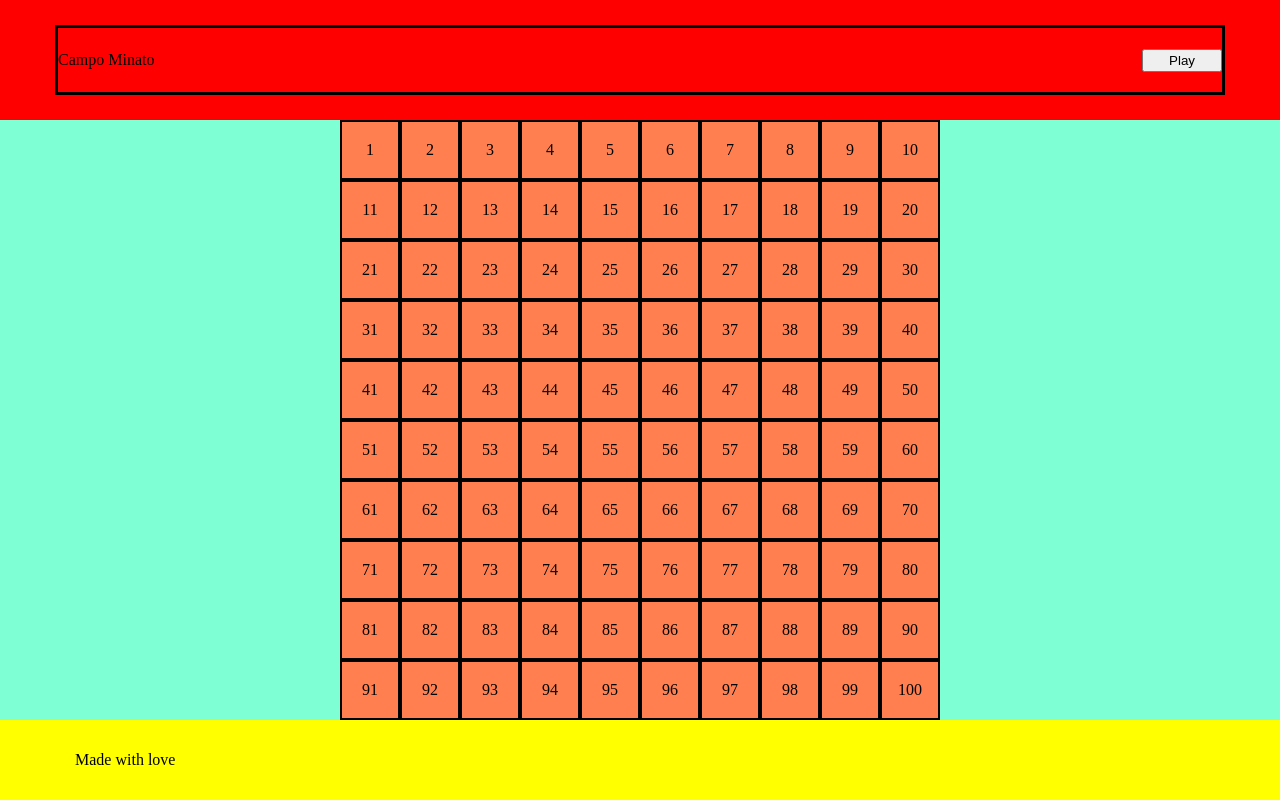
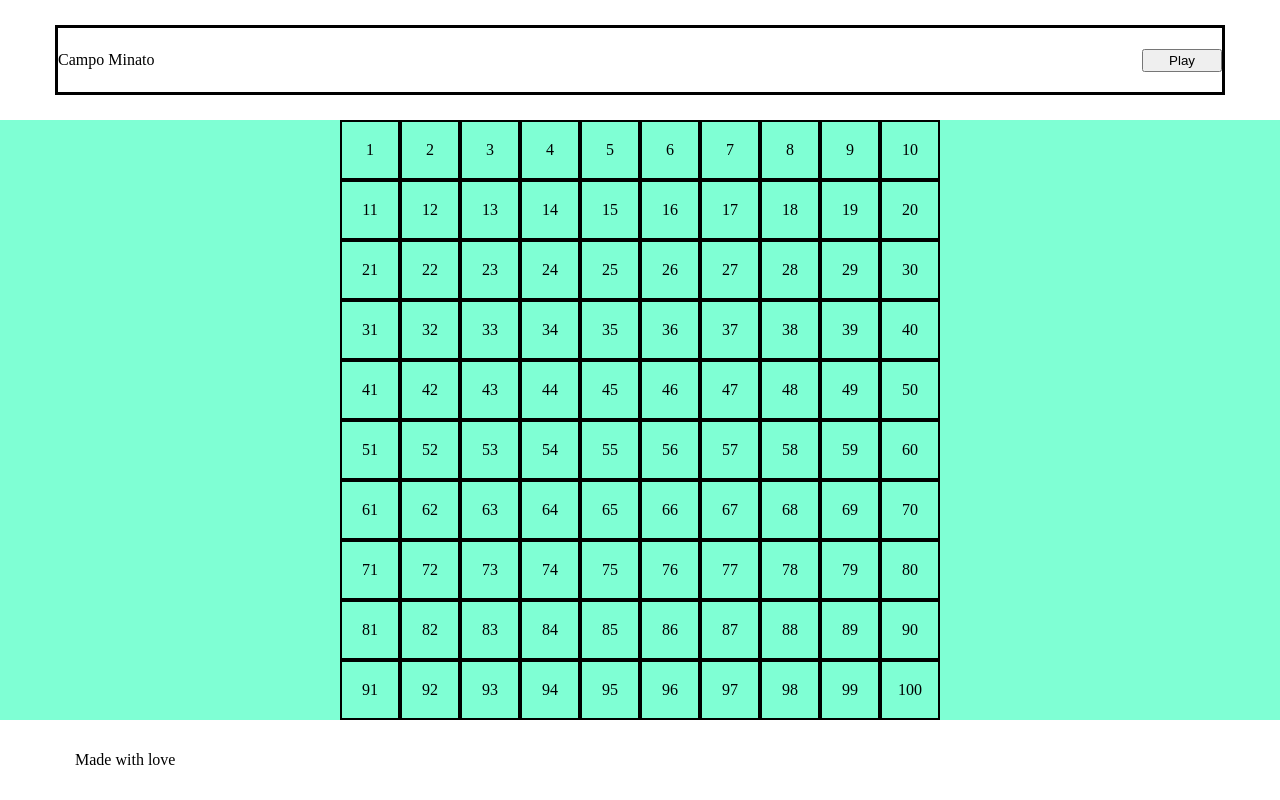
Before and after one commit to AlessandroCarrozza/js-campominato-grid, a plain HTML site: page index.html in a window 1280 px wide. Drawn offline with Linux system fonts and the light colour scheme.

Commit message:
Rimozione principali stili debug

```diff
--- a/css/style.css
+++ b/css/style.css
@@ -13,7 +13,6 @@
 /* inizio header */
 header{
     height: 120px;
-    background-color: red;
     padding: 25px 20px;
 }
 
@@ -48,7 +47,6 @@ main{
     height: 600px;
     display: flex;
     flex-wrap: wrap;
-    background-color: coral;
 }
 
 .square{
@@ -69,7 +67,6 @@ footer{
     display: flex;
     align-items: center;
     justify-content: center;
-    background-color: yellow;
 }
 
 footer .container{
```
